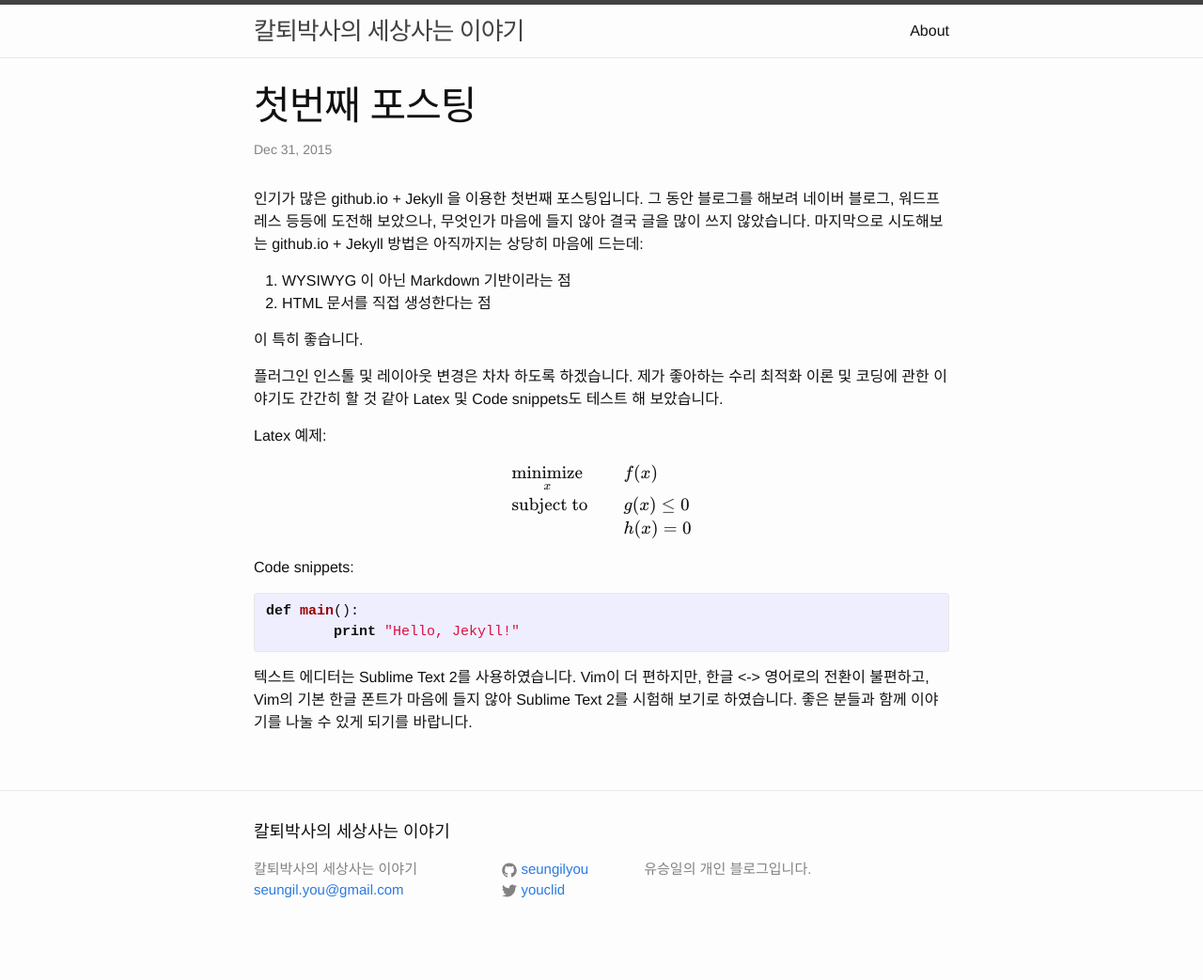
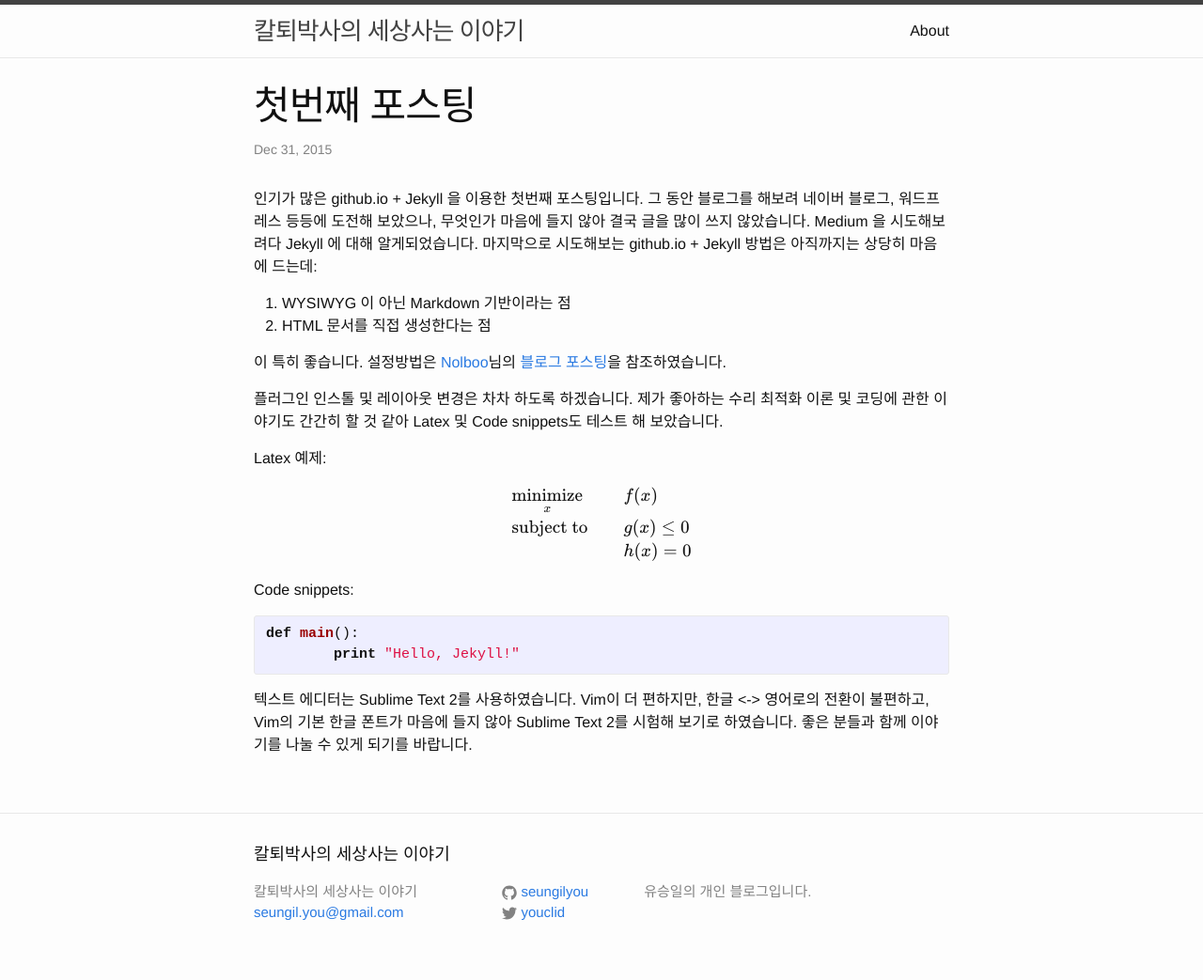
Before and after one commit to seungilyou/blog_jekyll, a Jekyll site: the page built from _posts/2015-12-31-first-post.md, in a window 1280 px wide. Shown: the whole page at 94% size. Built offline with Jekyll 4.4.1, drawn with Linux system fonts in a browser that asks for light colours; formulas are drawn with MathJax 3; before the commit the page ends 1019 px from its top, so only the background shows below that.

Commit message:
Changing the first post

```diff
--- a/_posts/2015-12-31-first-post.md
+++ b/_posts/2015-12-31-first-post.md
@@ -6,12 +6,13 @@ categories: jekyll update
 ---
 인기가 많은 github.io + Jekyll 을 이용한 첫번째 포스팅입니다.
 그 동안 블로그를 해보려 네이버 블로그, 워드프레스 등등에 도전해 보았으나, 무엇인가 마음에 들지 않아 결국 글을 많이 쓰지 않았습니다.
+Medium 을 시도해보려다 Jekyll 에 대해 알게되었습니다.
 마지막으로 시도해보는 github.io + Jekyll 방법은 아직까지는 상당히 마음에 드는데:
 
 1. WYSIWYG 이 아닌 Markdown 기반이라는 점
 1. HTML 문서를 직접 생성한다는 점
 
-이 특히 좋습니다.
+이 특히 좋습니다. 설정방법은 [Nolboo](https://nolboo.github.io/)님의 [블로그 포스팅](https://nolboo.github.io/blog/2013/10/15/free-blog-with-github-jekyll/)을 참조하였습니다.
 
 플러그인 인스톨 및 레이아웃 변경은 차차 하도록 하겠습니다. 제가 좋아하는 수리 최적화 이론 및 코딩에 관한 이야기도 간간히 할 것 같아 Latex 및 Code snippets도 테스트 해 보았습니다.
 
```
